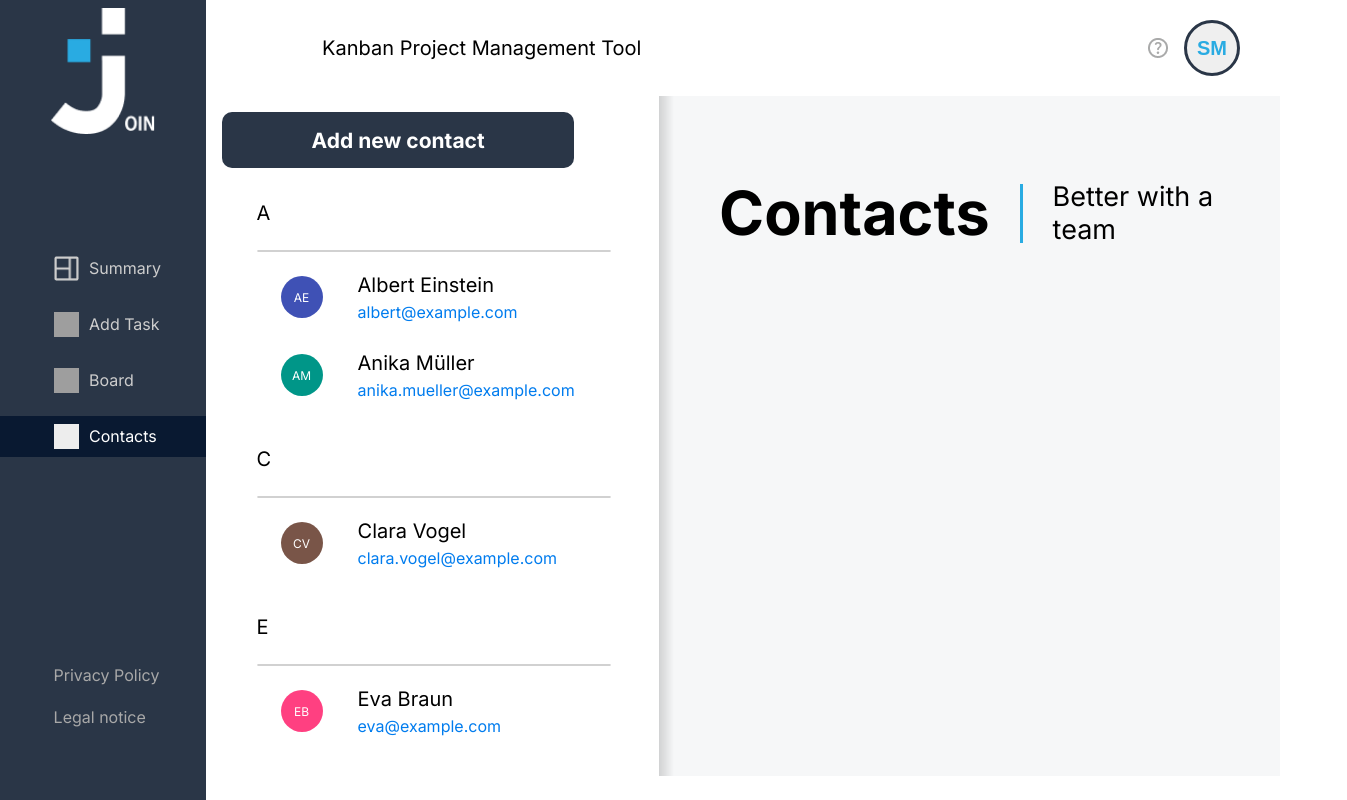
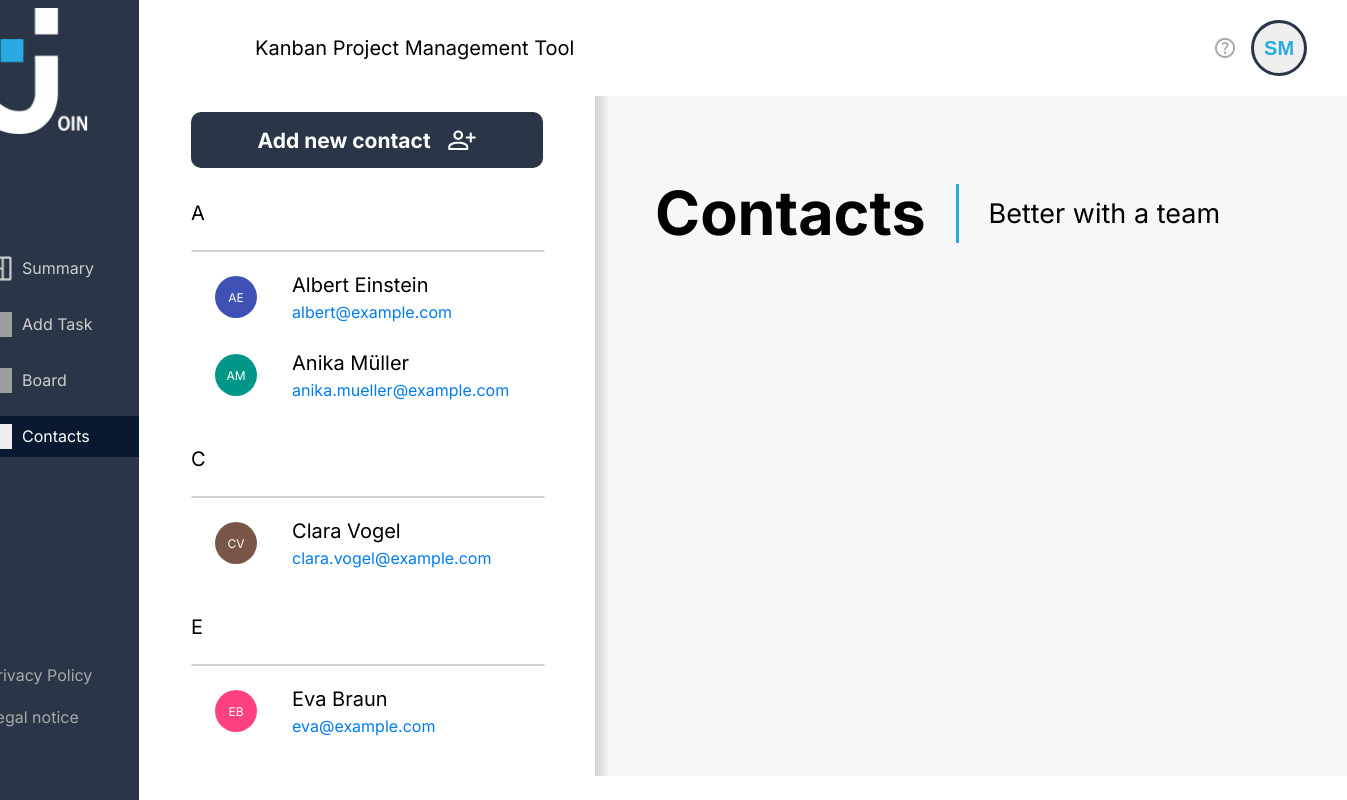
Before and after one commit to MariBoh/join_board, an Angular app: page /contacts in a window 1280 px wide. Shown: the whole page, 1347 px wide, since content can reach past the window. Built offline with nearby package versions, Linux system fonts and the light colour scheme; grey boxes are pictures that could not be loaded.

Commit message:
removed top shadow, fixed contact icon and rendering

```diff
--- a/src/app/components/contacts-list/contacts-list.component.html
+++ b/src/app/components/contacts-list/contacts-list.component.html
@@ -1,20 +1,22 @@
 <div class="contacts-container">
     <div class="contacts-list">
 
-        <div><!-- Shardzil, hier ist der botton für deine addNewContact Funktion-->
-            <button class="add-contact-button" (click)="openAddContactDialog()">Add new contact</button>
+        <div>
+            <button class="add-contact-button" (click)="openAddContactDialog()">Add new contact
+                <img src="assets/img/contact/person_add.svg" alt="Add Contact" class="add-icon">
+            </button>
             @if (showAddContactDialog) {
-                <app-add-contact
-                    (close)="closeAddContactDialog()"
-                    (save)="saveContact($event)">
-                </app-add-contact>
+            <app-add-contact (close)="closeAddContactDialog()" (save)="saveContact($event)">
+            </app-add-contact>
             }
         </div>
 
-        <div *ngFor="let group of contactGroups" class="contact-group">
+        @for (group of contactGroups; track group.letter) {
+        <div class="contact-group">
             <div class="contact-letter">{{ group.letter }}</div>
             <div class="contact-divider"></div>
-            <div *ngFor="let contact of group.contacts" class="contact-entry">
+            @for (contact of group.contacts; track contact.id) {
+            <div class="contact-entry">
                 <div class="contact-avatar" [style.background-color]="contact.color">
                     {{ contact.initials }}
                 </div>
@@ -23,7 +25,9 @@
                     <div class="contact-email">{{ contact.email }}</div>
                 </div>
             </div>
+            }
         </div>
+        }
     </div>
 
     <div class="contacts-details">
--- a/src/app/components/contacts-list/contacts-list.component.scss
+++ b/src/app/components/contacts-list/contacts-list.component.scss
@@ -2,6 +2,7 @@
     display: flex;
     height: calc(100vh - 120px);
     width: 100%;
+    min-width: 1208px;
     position: relative;
 }
 
@@ -19,19 +20,20 @@
 .add-button {
     display: flex;
     justify-content: center;
+    width: 100%;
 }
 
 .add-contact-button {
     width: 352px;
     height: 56px;
     border-radius: 10px;
+    margin: 0 auto;
     font-family: 'Inter', sans-serif;
     font-weight: 700;
     background-color: var(--darkblue);
     color: var(--secondary-font);
     border: none;
     font-size: 21px;
-    cursor: pointer;
     display: flex;
     align-items: center;
     justify-content: center;
@@ -115,6 +117,7 @@
     flex-direction: column;
     gap: 5px;
     width: 140px;
+    min-width: 140px;
     height: 48px;
 }
 
@@ -122,6 +125,8 @@
     font-family: 'Inter', sans-serif;
     font-weight: 400;
     font-size: 20px;
+    white-space: nowrap;
+    text-overflow: ellipsis;
     letter-spacing: 0%;
     color: var(--primary-font);
 }
@@ -130,6 +135,8 @@
     font-family: 'Inter', sans-serif;
     font-weight: 400;
     font-size: 16px;
+    white-space: nowrap;
+    text-overflow: ellipsis;
     letter-spacing: 0%;
     color: var(--email-font);
 }
--- a/src/styles.scss
+++ b/src/styles.scss
@@ -43,6 +43,11 @@
     text-decoration: none;
     scroll-behavior: smooth;
 }
+
 body {
     max-width: 1920px;
 }
+
+button {
+    cursor: pointer;
+}
```
